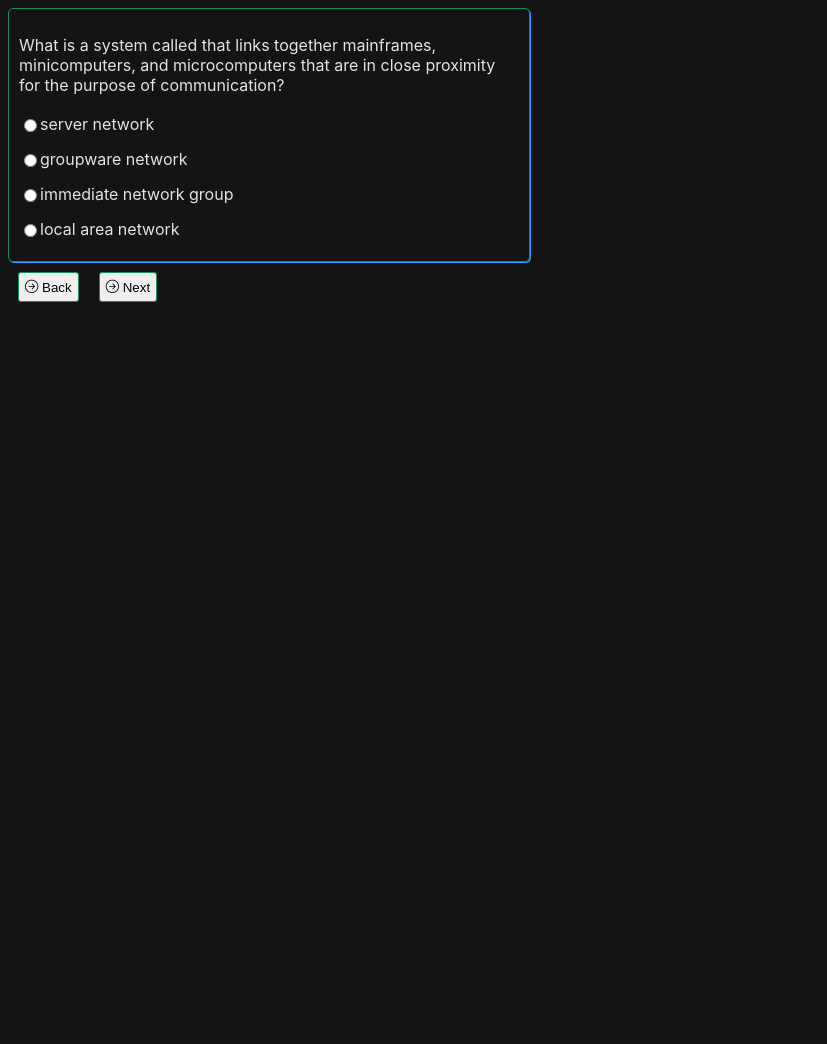
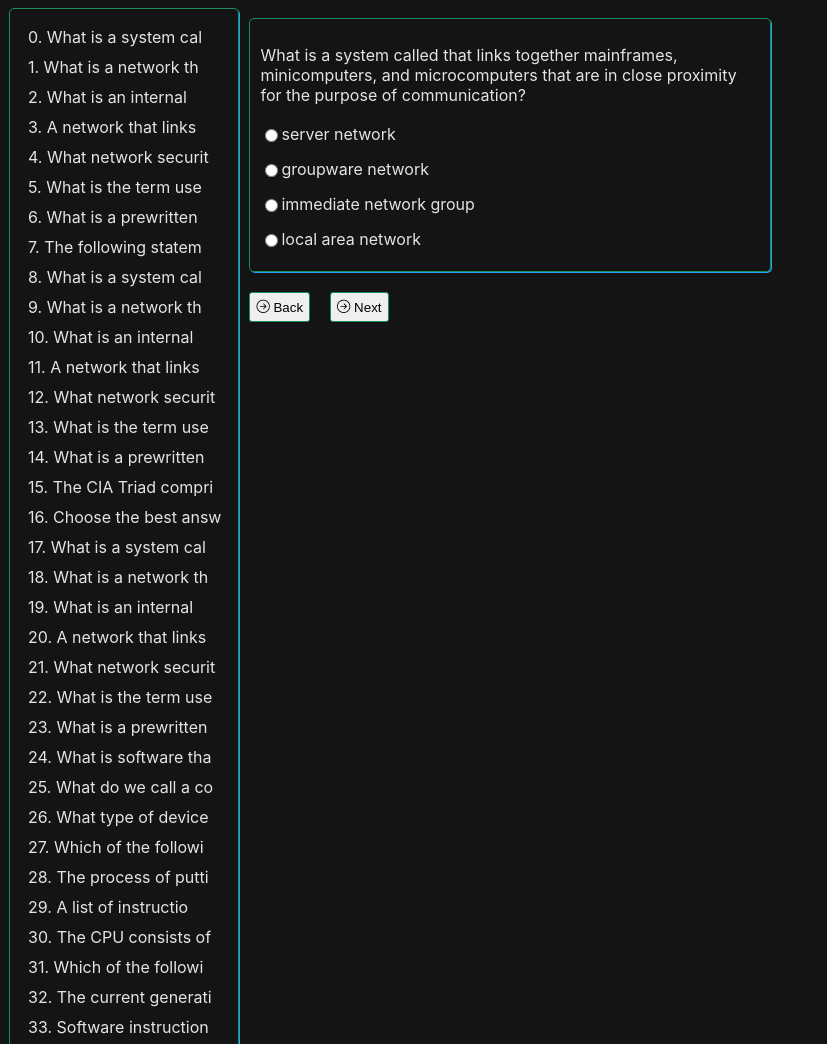
Before and after one commit to nindaba/UniversityProjects, a plain HTML site: page IITechniques/index.html in a window 1280 px wide. Shown: the top 1044 px of the page, without its empty margins (0-827 px from the left). Before the commit the page ends 800 px from the top, so only its background shows below. Drawn offline with nearby package versions, Linux system fonts and the light colour scheme.

Commit message:
Introduction to tech

```diff
--- a/IITechniques/components/question-list/question-list.js
+++ b/IITechniques/components/question-list/question-list.js
@@ -1,7 +1,36 @@
 export class QuestionList{
     // private card
-    constructor(questions=[]){}
-    get list(){
-
+    constructor(
+        questions=[{question:"",answers:""}],
+        container = document.createElement("div")){
+            container.style =`
+            display: flex;
+            flex-direction: column;
+            padding: 2%;
+            border: 1px solid var(--primary);
+            box-shadow: 1px 1px var(--secondary);
+            width: 200px;
+            border-radius: 5px;
+            margin-left: 15px;
+            `
+            questions
+            .map((question,index) => this.addToList(index,question))
+            .forEach(node=> container.appendChild(node))
+    }
+    addToList(index=0,quest={question:"",answers:""}){
+        let node = document.createElement("div");
+        node.className = "list";
+        node.innerHTML = `${index}. ${quest.question.substr(0,20)}`;
+        node.style =`
+        display: flex;
+        flex-direction: column;
+        padding: 2%;
+        border-color: var(--primary);
+        // box-shadow: 1px 1px var(--secondary);
+        width: 200px;
+        border-radius: 5px;
+        margin-bottom:1%;
+        `
+        return node;
     }
 }
--- a/IITechniques/components/question-list/style.css
+++ b/IITechniques/components/question-list/style.css
@@ -1,3 +1,4 @@
+@import "style-constants.css";
 .list{
     display: flex;
     flex-direction: column;
@@ -6,4 +7,5 @@
     box-shadow: 1px 1px var(--secondary);
     width: 200px;
     border-radius: 5px;
+    background-color: aliceblue;
 }
--- a/IITechniques/index.html
+++ b/IITechniques/index.html
@@ -10,7 +10,7 @@
     <title>Quiz</title>
 </head>
 <body>
-    <div id="app">
+    <div id="app" class="app">
     </div>
     <script src="main.js" type="module"></script>
 </body>
--- a/IITechniques/main.js
+++ b/IITechniques/main.js
@@ -1,10 +1,10 @@
+import { QuestionList } from "./components/question-list/question-list.js";
 import {Icons} from "./constants/icons.js";
 import {QUESTIONS} from "./constants/questions.js"
 //setup functions
 const getElementById = (id)=> document.getElementById(id);
 const getRoot = ()=> document.getRootNode();
 const mainApp = getElementById("app");
-
 //node creators fruntions
 const createTextNode = (text)=>{
     return document.createTextNode(text);
@@ -107,4 +107,10 @@ const container = ()=>{
 }
 
 //display to the root
+let questionList = createTypeNode("div",{
+    id: "question-list",
+    className:"question-list"
+});
+new QuestionList(QUESTIONS,questionList);
+mainApp.appendChild(questionList);
 mainApp.appendChild(container());
--- /dev/null
+++ b/IITechniques/style-constants.css
@@ -0,0 +1,11 @@
+:root{
+    /* colors */
+    --white-90: rgb(228, 228, 228);
+    --black: rgb(20, 20, 20);
+    --primary: rgb(24, 143, 87);
+    --secondary: rgb(42, 159, 255);
+    --warning: rgb(247, 80, 15);
+
+    /* sizes */
+    --question-size:500px;
+}
--- a/IITechniques/style.css
+++ b/IITechniques/style.css
@@ -1,14 +1,4 @@
-:root{
-    /* colors */
-    --white-90: rgb(228, 228, 228);
-    --black: rgb(20, 20, 20);
-    --primary: rgb(24, 143, 87);
-    --secondary: rgb(42, 159, 255);
-    --warning: rgb(247, 80, 15);
-
-    /* sizes */
-    --question-size:500px;
-}
+@import "style-constants.css";
 body{
     background-color: var(--black);
     color: var(--white-90);
@@ -24,6 +14,7 @@ body{
     box-shadow: 1px 1px var(--secondary);
     width: var(--question-size);
     border-radius: 5px;
+    margin: 2%;
 }
 .answer{
     display: flex;
@@ -46,3 +37,7 @@ button{
 .answer:hover{
     background-color: rgb(32, 32, 32);
 }
+.app{
+    display: flex;
+    justify-content: center;
+}
```
Also changed, not shown: IITechniques/components/question-list.html (added).
